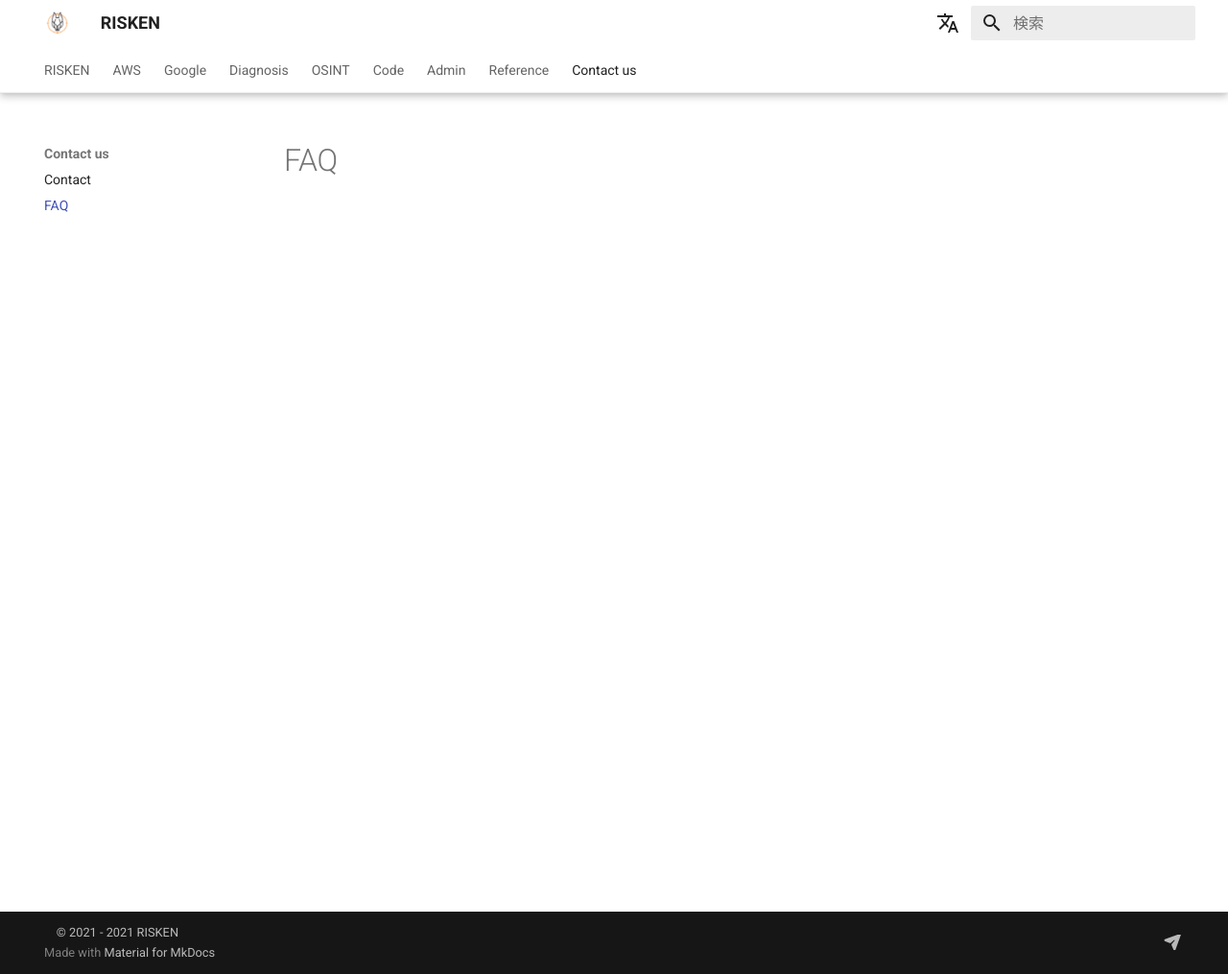
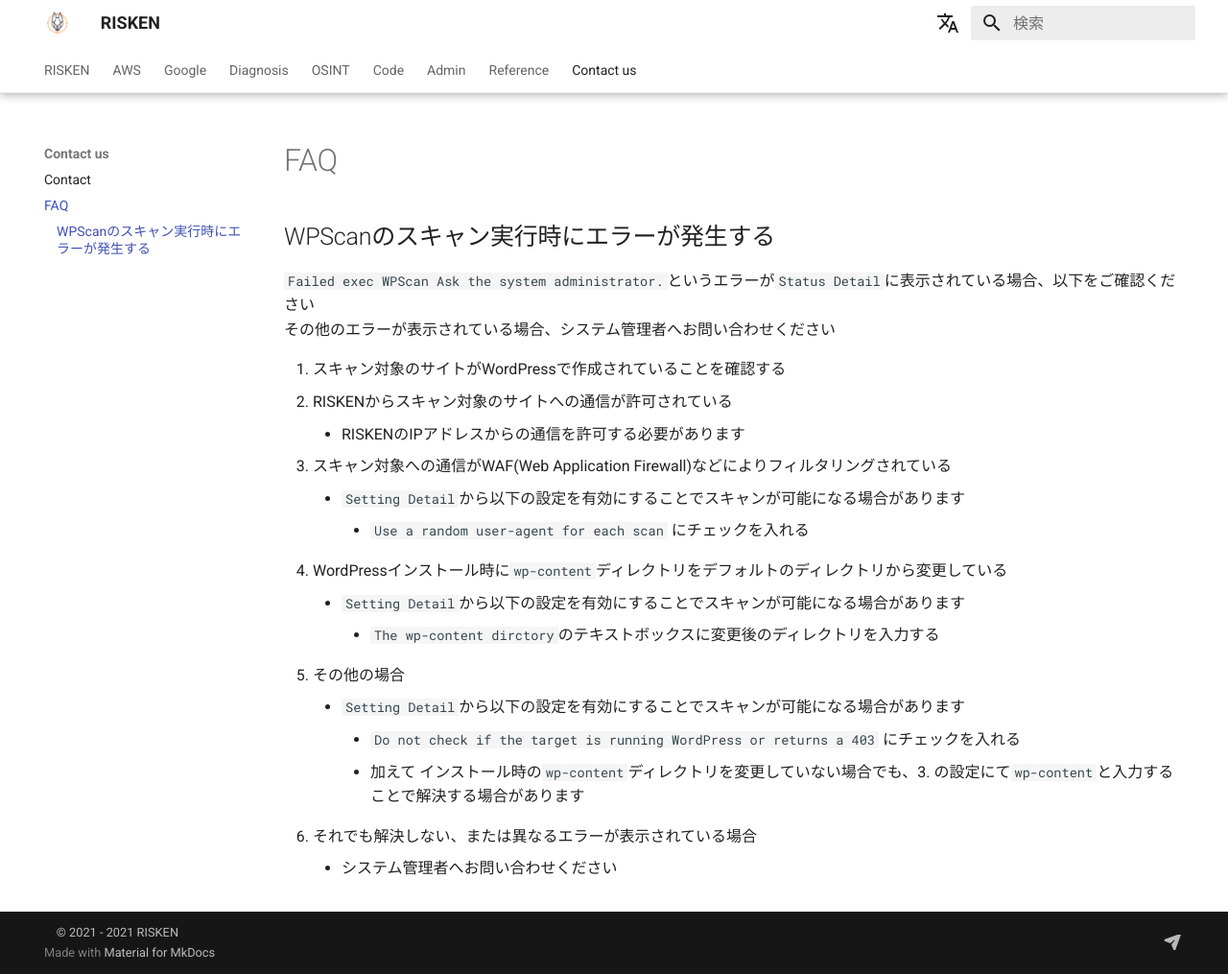
Before and after one commit to ca-risken/doc, an MkDocs documentation site: the page built from docs/contact/faq.md, in a window 1280 px wide and 1015 px high. Shown: the whole window at 96% size. Built offline with MkDocs 1.6.1 and Material for MkDocs 9.7.7, drawn with Linux system fonts in a browser that asks for light colours; comment, search, counter and statistics services are not loaded.

Commit message:
add faq wpscan error

```diff
--- a/docs/contact/faq.md
+++ b/docs/contact/faq.md
@@ -1 +1,22 @@
 # FAQ
+
+WPScanのスキャン実行時にエラーが発生する
+-------------------
+`Failed exec WPScan Ask the system administrator.`というエラーが`Status Detail`に表示されている場合、以下をご確認ください
+その他のエラーが表示されている場合、システム管理者へお問い合わせください
+
+1. スキャン対象のサイトがWordPressで作成されていることを確認する
+2. RISKENからスキャン対象のサイトへの通信が許可されている
+    - RISKENのIPアドレスからの通信を許可する必要があります
+3. スキャン対象への通信がWAF(Web Application Firewall)などによりフィルタリングされている
+    - `Setting Detail`から以下の設定を有効にすることでスキャンが可能になる場合があります
+        - `Use a random user-agent for each scan` にチェックを入れる
+4. WordPressインストール時に`wp-content`ディレクトリをデフォルトのディレクトリから変更している
+    - `Setting Detail`から以下の設定を有効にすることでスキャンが可能になる場合があります
+        - `The wp-content dirctory`のテキストボックスに変更後のディレクトリを入力する
+5. その他の場合
+    - `Setting Detail`から以下の設定を有効にすることでスキャンが可能になる場合があります
+        - `Do not check if the target is running WordPress or returns a 403` にチェックを入れる
+        - 加えて インストール時の`wp-content`ディレクトリを変更していない場合でも、3. の設定にて`wp-content`と入力することで解決する場合があります
+6. それでも解決しない、または異なるエラーが表示されている場合
+    - システム管理者へお問い合わせください
```
